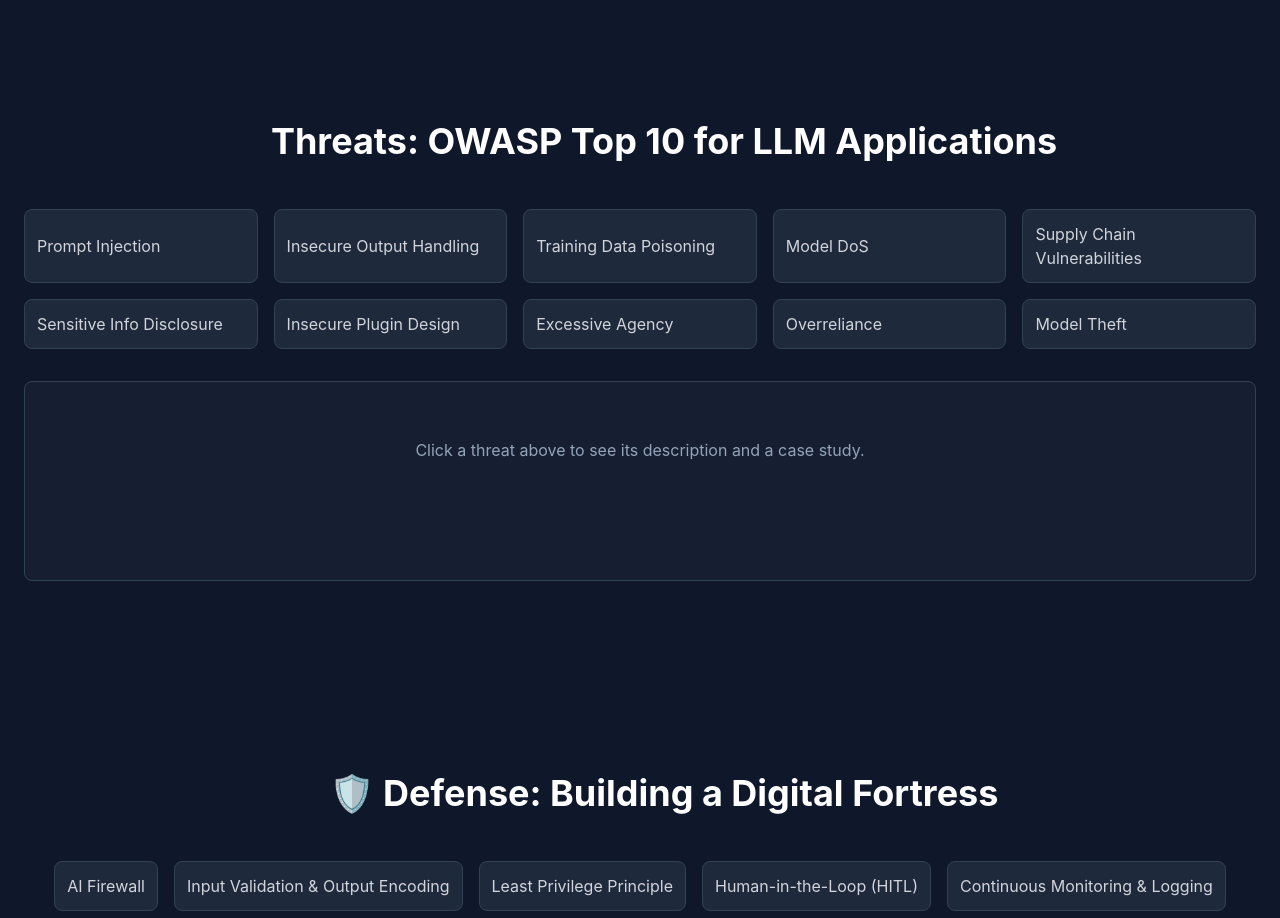
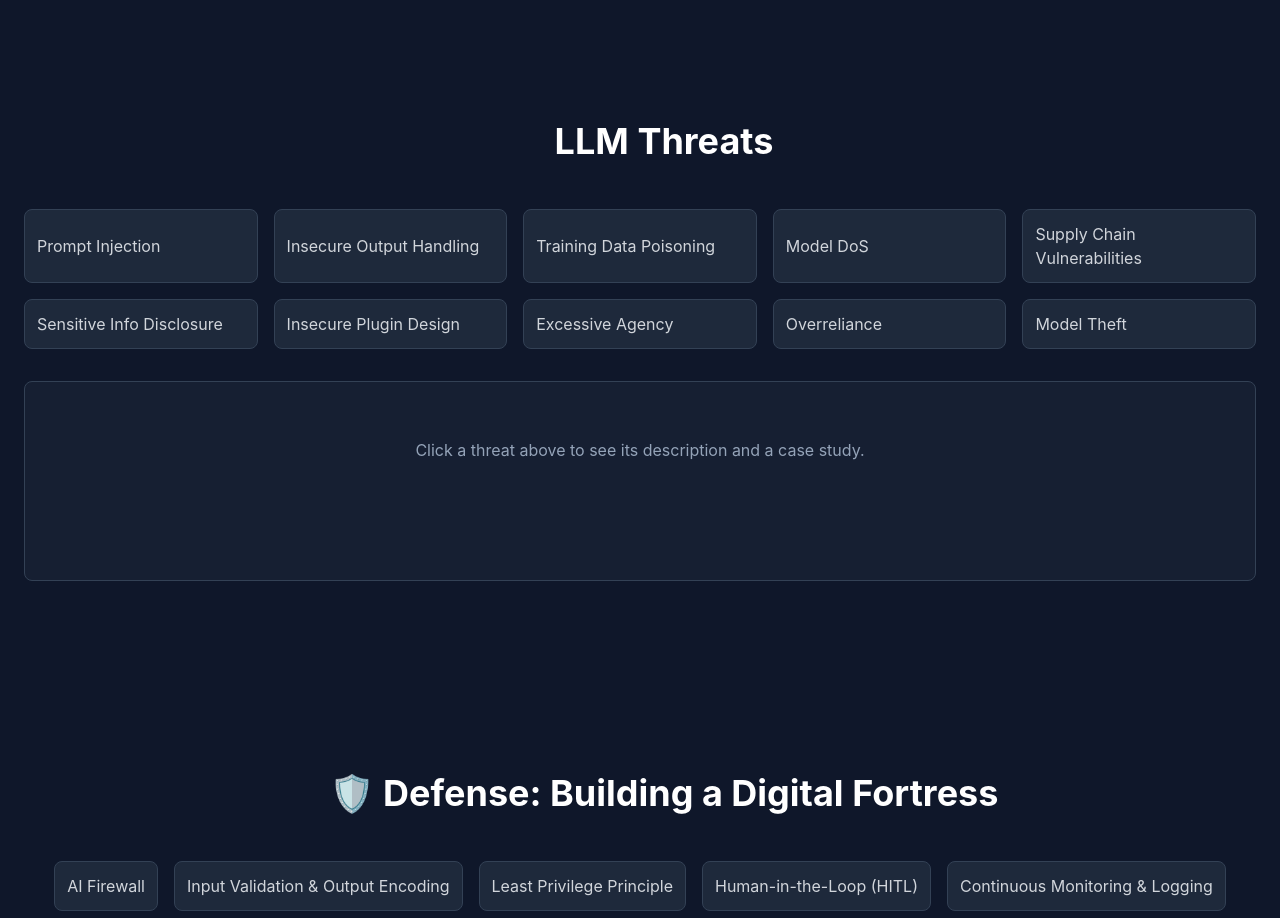
Before and after one commit to sjeswani28/sjeswani.github.io, a plain HTML site: page index.html in a window 1280 px wide. Shown: the part 900-1818 px from the top of the page. Drawn offline with nearby package versions, Linux system fonts and the light colour scheme.

Commit message:
Update index.html

```diff
--- a/index.html
+++ b/index.html
@@ -90,7 +90,7 @@
                 <svg xmlns="http://www.w3.org/2000/svg" class="h-8 w-8 gradient-text bg-gradient-to-r from-red-500 to-orange-400" fill="none" viewBox="0 0 24 24" stroke="currentColor" stroke-width="2">
                     <path stroke-linecap="round" stroke-linejoin="round" d="M12 9v2m0 4h.01m-6.938 4h13.856c1.54 0 2.502-1.667 1.732-3L13.732 4c-.77-1.333-2.694-1.333-3.464 0L3.34 16c-.77 1.333.192 3 1.732 3z" />
                 </svg>
-                Threats: OWASP Top 10 for LLM Applications
+                LLM Threats
             </h2>
             <div id="threats-buttons" class="grid grid-cols-2 sm:grid-cols-3 md:grid-cols-5 gap-4 mb-8">
                 <!-- Buttons will be dynamically generated -->
```
